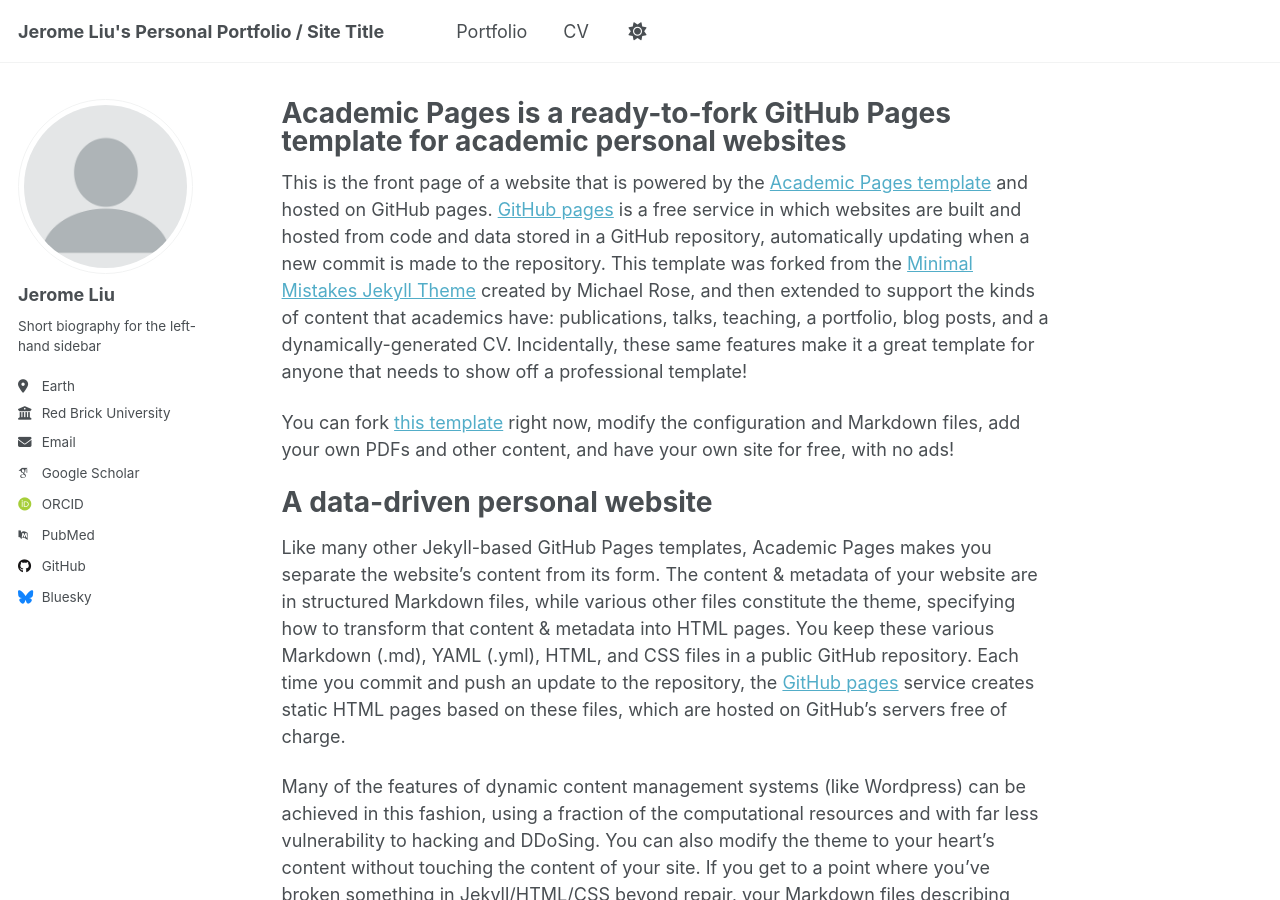
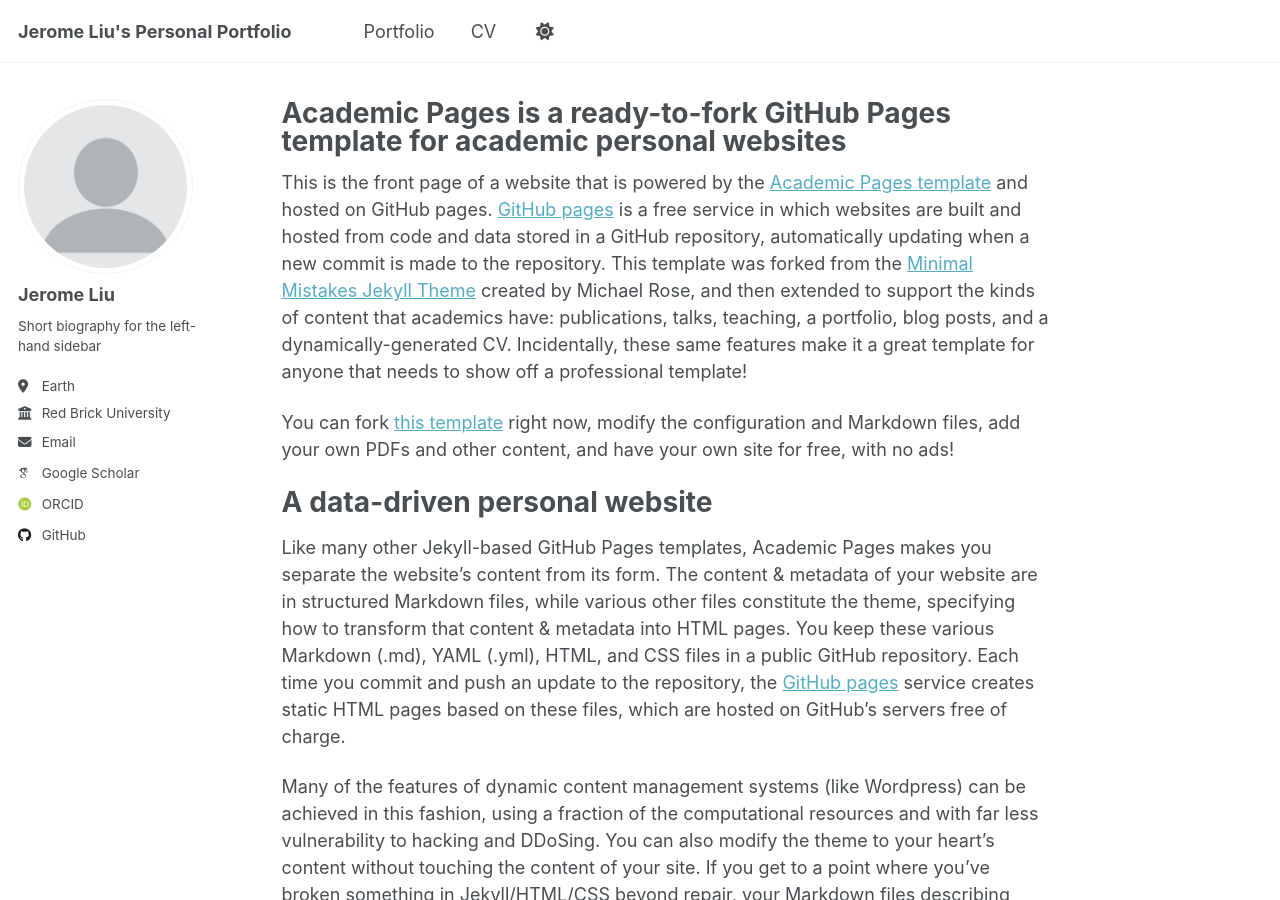
Before and after one commit to jeromezliu/jeromezliu.github.io, a Jekyll site: the page built from _pages/about.md, in a window 1280 px wide and 900 px high. Built offline with Jekyll 4.4.1, drawn with Linux system fonts in a browser that asks for light colours; some web fonts are replaced; a script that is not in the unit is left out.

Commit message:
Update site title and URL in configuration

```diff
--- a/_config.yml
+++ b/_config.yml
@@ -9,11 +9,11 @@
 # Basic Site Settings
 locale                   : "en-US"
 site_theme               : "default" # Currently available options are "default", "air"
-title                    : "Jerome Liu's Personal Portfolio / Site Title"
+title                    : "Jerome Liu's Personal Portfolio"
 title_separator          : "-"
 name                     : &name "Jerome Liu"
 description              : &description "Jerome Liu's personal portfolio"   # Update this with a general description of your site, this is the default if not overridden by a page
-url                      : https://academicpages.github.io # The base hostname & protocol for your site e.g. "https://[your GitHub username].github.io",
+url                      : https://jeromezliu.github.io # The base hostname & protocol for your site e.g. "https://[your GitHub username].github.io",
                                                            # or if you already have some other page hosted on Github then use "https://[your GitHub username].github.io/[Your Repo Name]"
 baseurl                  : "" # the subpath of your site, e.g. "/blog"
 repository               : "jeromezliu/jeromezliu.github.io"
@@ -40,7 +40,7 @@
   impactstory      : # URL
   orcid            : "https://orcid.org/yourorcidurl"
   semantic         : # URL
-  pubmed           : "https://www.ncbi.nlm.nih.gov/pubmed/?term=john+snow"
+  pubmed           : #"https://www.ncbi.nlm.nih.gov/pubmed/?term=john+snow"
   researchgate     : # URL
   scopus           : # URL
 
@@ -54,7 +54,7 @@
 
   # Social media
   artstation       : # Username
-  bluesky          : "bsky.app" # Replace this with you Bluesky username
+  bluesky          : #"bsky.app" # Replace this with you Bluesky username
   facebook         : # Username
   flickr           : # Username
   foursquare       : # Username
```
